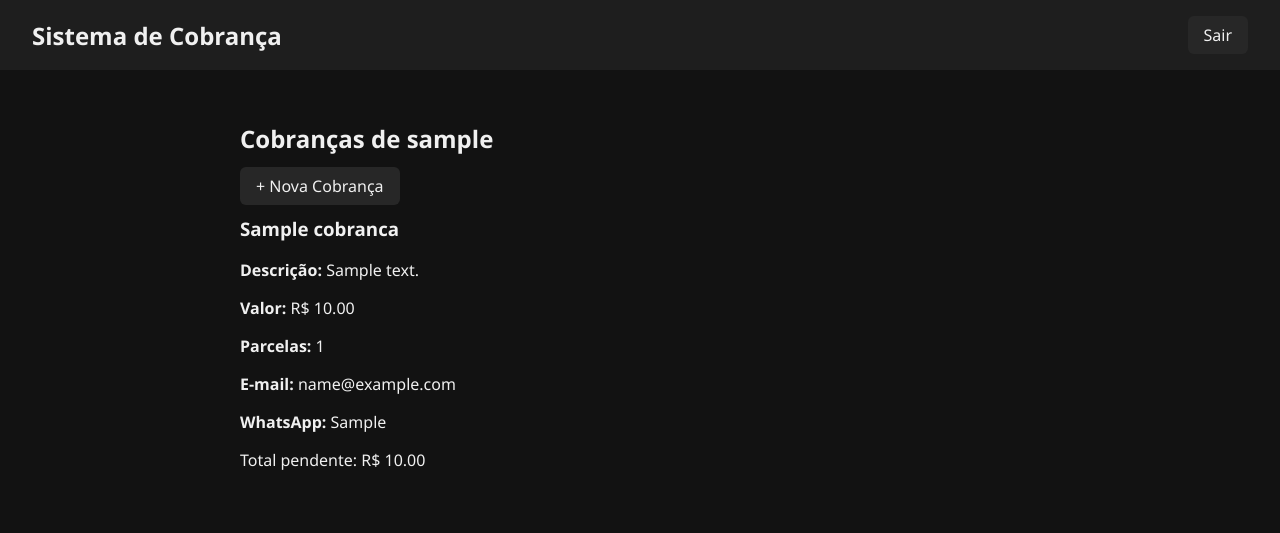
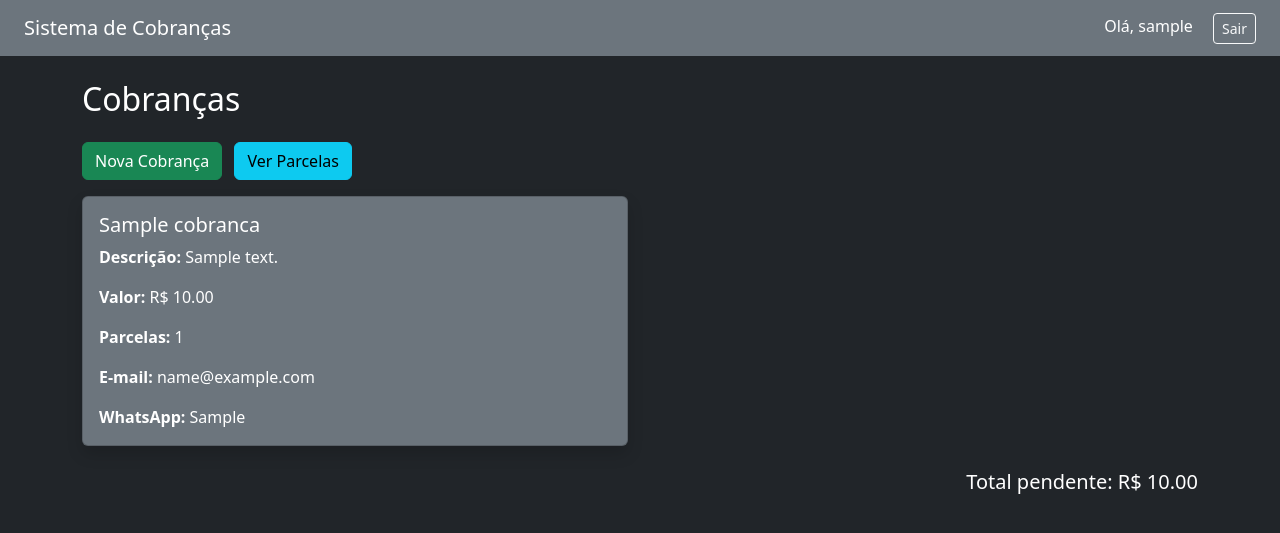
Before and after one commit to guandrade97/sistema-cobranca04, a Flask app: page / in a window 1280 px wide. Shown: the top 533 px of the page. Run offline with Flask 3, Linux system fonts and the light colour scheme; a user stored in the database is signed in; tables that the repository leaves empty hold one stand-in row (values such as "Sample post").

Commit message:
Update dashboard.html

```diff
--- a/templates/dashboard.html
+++ b/templates/dashboard.html
@@ -1,31 +1,49 @@
-{% extends "base.html" %}
-{% block content %}
-<div class="max-w-6xl mx-auto mt-10 p-6">
-    <div class="flex justify-between items-center mb-6">
-        <h2 class="text-3xl font-bold text-white">Cobranças de {{ user.username }}</h2>
-        <a href="{{ url_for('nova_cobranca') }}"
-           class="bg-green-600 hover:bg-green-700 text-white font-semibold py-2 px-4 rounded">
-           + Nova Cobrança
-        </a>
-    </div>
+<!DOCTYPE html>
+<html lang="pt-br">
+<head>
+    <meta charset="UTF-8">
+    <title>Dashboard</title>
+    <link href="https://cdn.jsdelivr.net/npm/bootstrap@5.3.3/dist/css/bootstrap.min.css" rel="stylesheet">
+</head>
+<body class="bg-dark text-white">
 
-    <div class="grid grid-cols-1 md:grid-cols-2 gap-6">
+<nav class="navbar navbar-expand-lg navbar-dark bg-secondary px-4">
+  <a class="navbar-brand" href="#">Sistema de Cobranças</a>
+  <div class="ms-auto">
+    <span class="me-3">Olá, {{ user.username }}</span>
+    <a href="{{ url_for('logout') }}" class="btn btn-outline-light btn-sm">Sair</a>
+  </div>
+</nav>
+
+<div class="container mt-4">
+    <h2 class="mb-4">Cobranças</h2>
+
+    <a href="{{ url_for('nova_cobranca') }}" class="btn btn-success mb-3">Nova Cobrança</a>
+    <a href="{{ url_for('parcelas') }}" class="btn btn-info mb-3 ms-2">Ver Parcelas</a>
+
+    <div class="row row-cols-1 row-cols-md-2 g-4">
         {% for cobranca in cobrancas %}
-        <div class="bg-gray-900 border border-gray-700 p-5 rounded-xl shadow-md">
-            <h3 class="text-xl text-white font-semibold mb-2">{{ cobranca.nome_cliente }}</h3>
-            <p class="text-gray-400 mb-1"><strong>Descrição:</strong> {{ cobranca.descricao }}</p>
-            <p class="text-gray-400 mb-1"><strong>Valor:</strong> R$ {{ "%.2f"|format(cobranca.valor) }}</p>
-            <p class="text-gray-400 mb-1"><strong>Parcelas:</strong> {{ cobranca.parcelas }}</p>
-            <p class="text-gray-400 mb-1"><strong>E-mail:</strong> {{ cobranca.email }}</p>
-            <p class="text-gray-400 mb-1"><strong>WhatsApp:</strong> {{ cobranca.whatsapp }}</p>
+        <div class="col">
+            <div class="card bg-secondary text-white shadow">
+                <div class="card-body">
+                    <h5 class="card-title">{{ cobranca.nome_cliente }}</h5>
+                    <p class="card-text"><strong>Descrição:</strong> {{ cobranca.descricao }}</p>
+                    <p class="card-text"><strong>Valor:</strong> R$ {{ "%.2f"|format(cobranca.valor) }}</p>
+                    <p class="card-text"><strong>Parcelas:</strong> {{ cobranca.parcelas }}</p>
+                    <p class="card-text"><strong>E-mail:</strong> {{ cobranca.email }}</p>
+                    <p class="card-text"><strong>WhatsApp:</strong> {{ cobranca.whatsapp }}</p>
+                </div>
+            </div>
         </div>
         {% else %}
-        <p class="text-gray-400">Nenhuma cobrança encontrada.</p>
+        <p>Nenhuma cobrança cadastrada.</p>
         {% endfor %}
     </div>
 
-    <div class="mt-8 text-right">
-        <p class="text-white text-xl font-semibold">Total pendente: R$ {{ "%.2f"|format(total_pendente) }}</p>
+    <div class="mt-4 text-end">
+        <h5>Total pendente: R$ {{ "%.2f"|format(total_pendente) }}</h5>
     </div>
 </div>
-{% endblock %}
+
+</body>
+</html>
```
